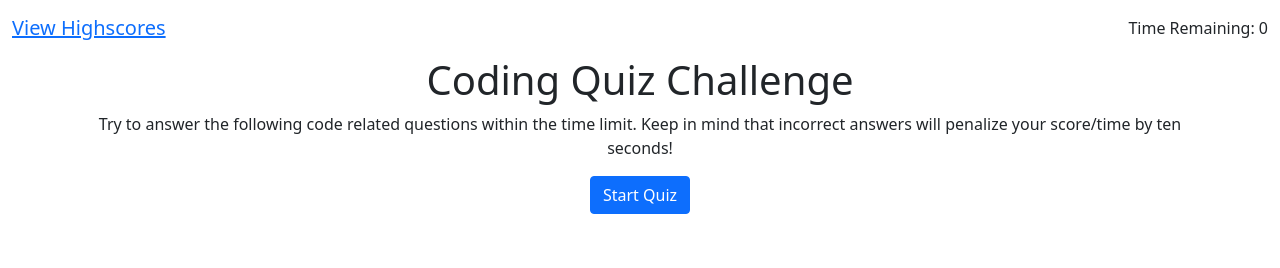
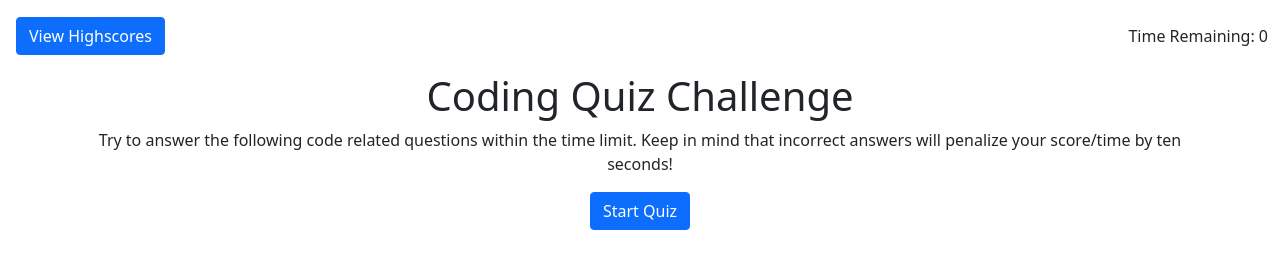
Before and after one commit to Udunomancer/gt-ft-coding-quiz, a plain HTML site: page index.html in a window 1280 px wide. Drawn offline with nearby package versions, Linux system fonts and the light colour scheme.

Commit message:
index.html nav styling

```diff
--- a/index.html
+++ b/index.html
@@ -18,10 +18,10 @@
       <div class="container-fluid">
         <!-- Link to Highscores -->
         <span class="navbar-brand mb-0 h1"
-          ><a href="score.html">View Highscores</a></span
+          ><a href="score.html" class="btn btn-primary m-1">View Highscores</a></span
         >
         <!-- Quiz Time Display -->
-        <span class="navbar-text" id="timer">Time Remaining: 0</span>
+        <span class="navbar-text" id="timer" class="m-1">Time Remaining: 0</span>
       </div>
     </nav>
 
```
